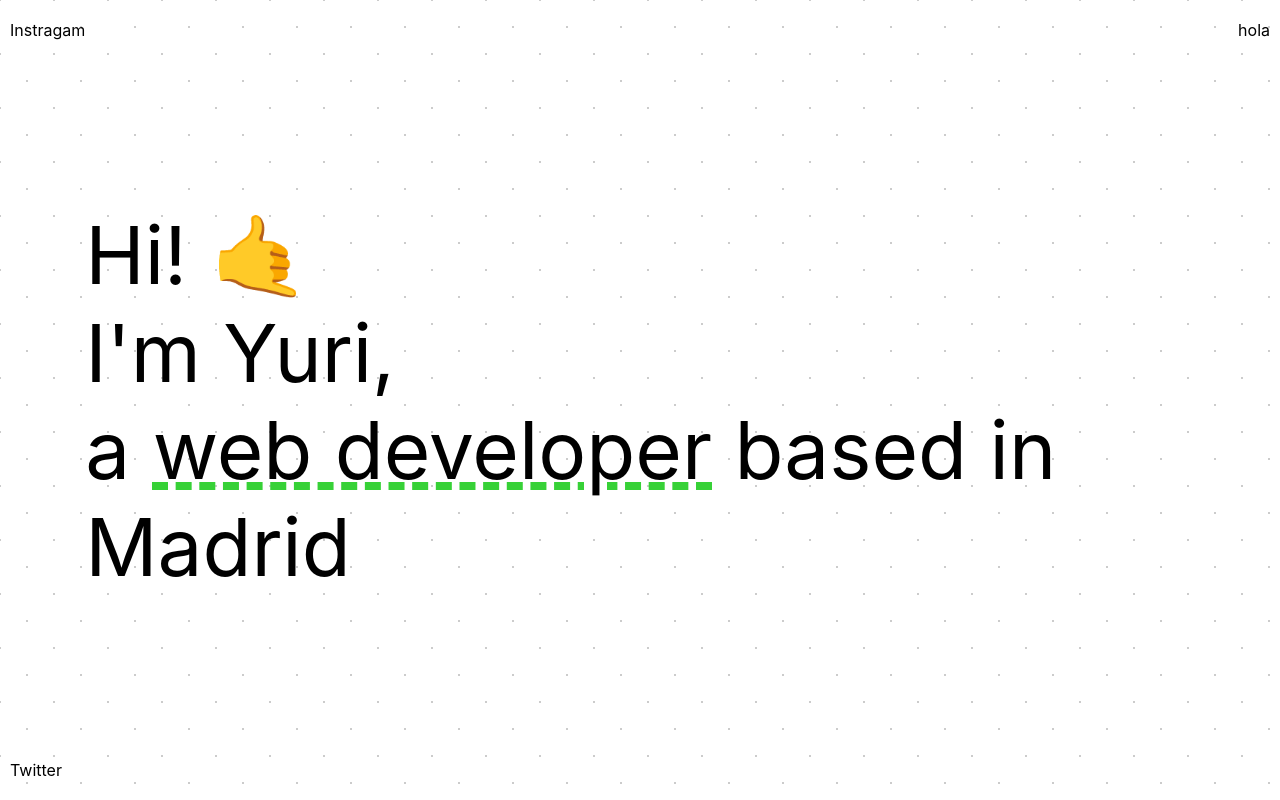
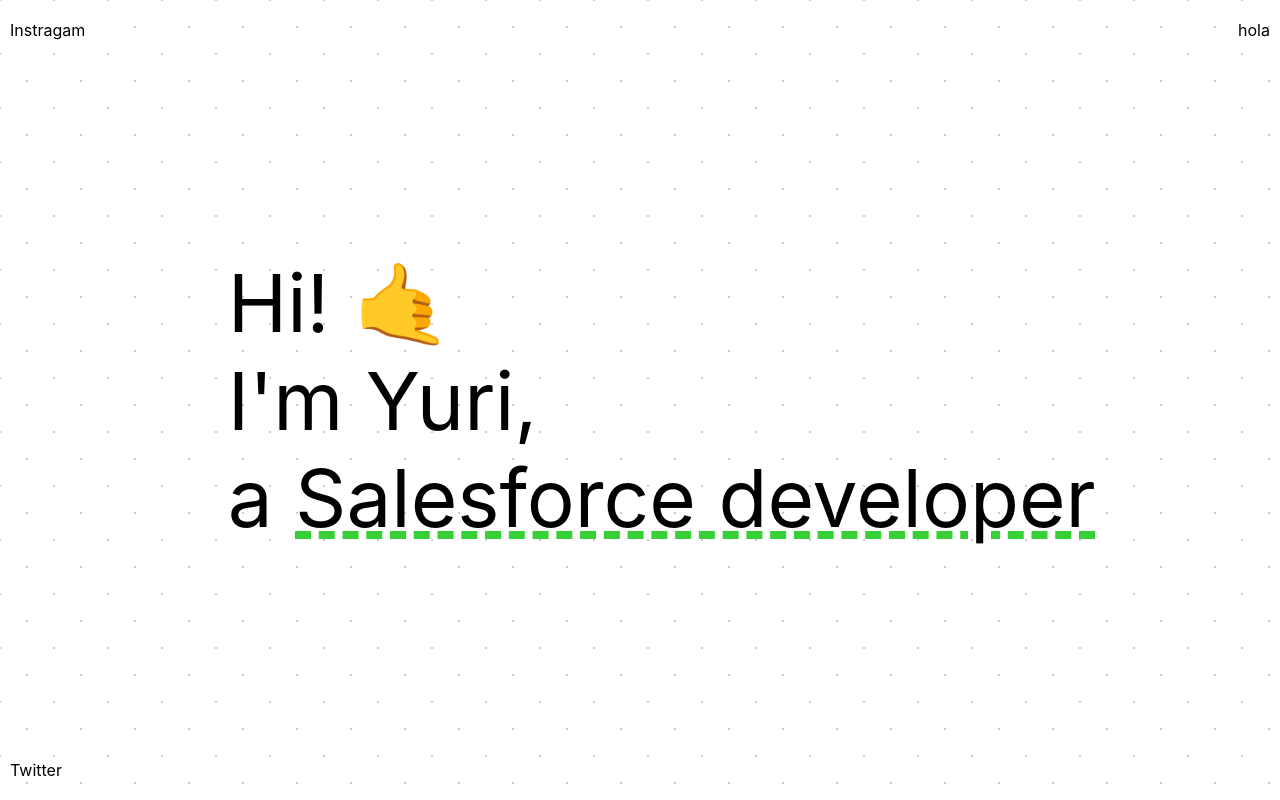
Before and after one commit to RaithZx/mywebsite, a plain HTML site: page index.html in a window 1280 px wide. Drawn offline with Linux system fonts and the light colour scheme.

Commit message:
Now I'm a Salesforce Developer

```diff
--- a/index.html
+++ b/index.html
@@ -17,7 +17,7 @@
      <span>
        Hi! 🤙 <br>
        I'm Yuri,<br>
-       a <span class="changing-text">web developer</span> based in Madrid
+       a <span class="changing-text">Salesforce developer</span>
       </span>
     </div>
     <div class="sidebar sidebar-right">hola</div>
```
